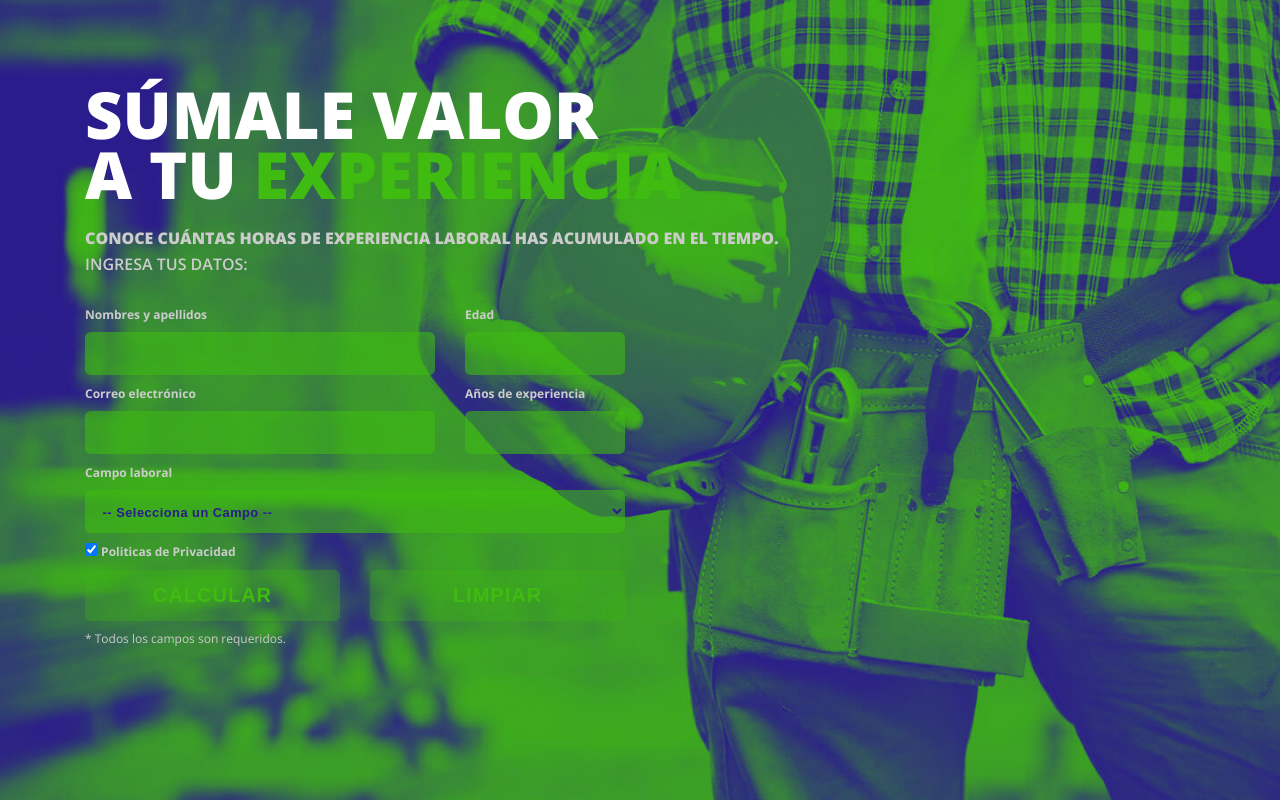
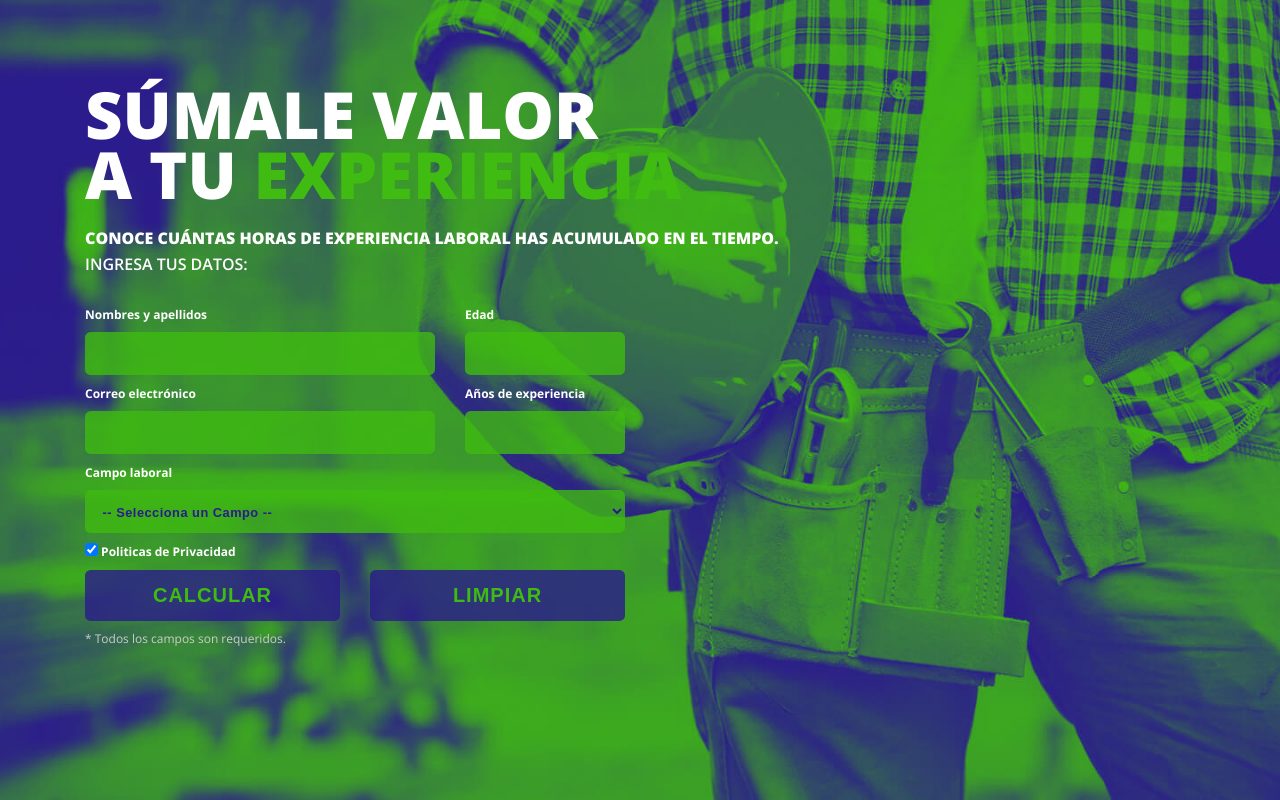
Before and after one commit to jennerweb/Crece, a Django app: page / in a window 1280 px wide. Run offline with Django 3.2, Linux system fonts and the light colour scheme; data comes from the database, SQL or seed files in the repository; some libraries are stand-ins or nearby versions.

Commit message:
cambio v2 background body

```diff
--- a/static/css/estile.css
+++ b/static/css/estile.css
@@ -27,12 +27,12 @@ header h1 span {
 header h2 {
     font-size: 16px;
     font-weight: 800;
-    color: #CCCCCC
+    color: #FFFFFF
 }
 header h3 {
     font-size: 16px;
     font-weight: 600;
-    color: #CCCCCC
+    color: #FFFFFF
 }
 
 #brand{
@@ -43,7 +43,7 @@ header h3 {
 .formulario label {
     font-size: 12px;
     font-weight: 700;
-    color: #CCCCCC
+    color: #FFFFFF
 }
 .formulario small {
     font-size: 12px;
@@ -62,7 +62,7 @@ header h3 {
     letter-spacing: 0.5px;
     font-weight: 700;
     color: #2B1B8C;
-    background-color: rgba(63, 187, 17, 0.6);
+    background-color: rgba(63, 187, 17, 0.8);
     background-image: none;
     -webkit-background-clip: padding-box;
     background-clip: padding-box;
@@ -96,7 +96,7 @@ select.form-control:not([size]):not([multiple]) {
     margin-bottom: 0.3rem
 }
 .btn-success {
-    background-color: rgba(63, 187, 17, 0.3);
+    background-color: rgba(43, 27, 140, 0.8);
     border: 0px;
     border-radius: .35rem;
     font-size: 20px;
--- a/usuarios/admin.py
+++ b/usuarios/admin.py
@@ -3,4 +3,4 @@ from usuarios.models import *
 
 @admin.register(Usuarios)
 class UsuariosAdmin(admin.ModelAdmin):
-    pass
+    list_display = ('nombres', 'edad')
```
Also changed, not shown: crece/settings.py (+4 -5 lines), templates/experiencia.html (+7 -7 lines), 2 other files.
